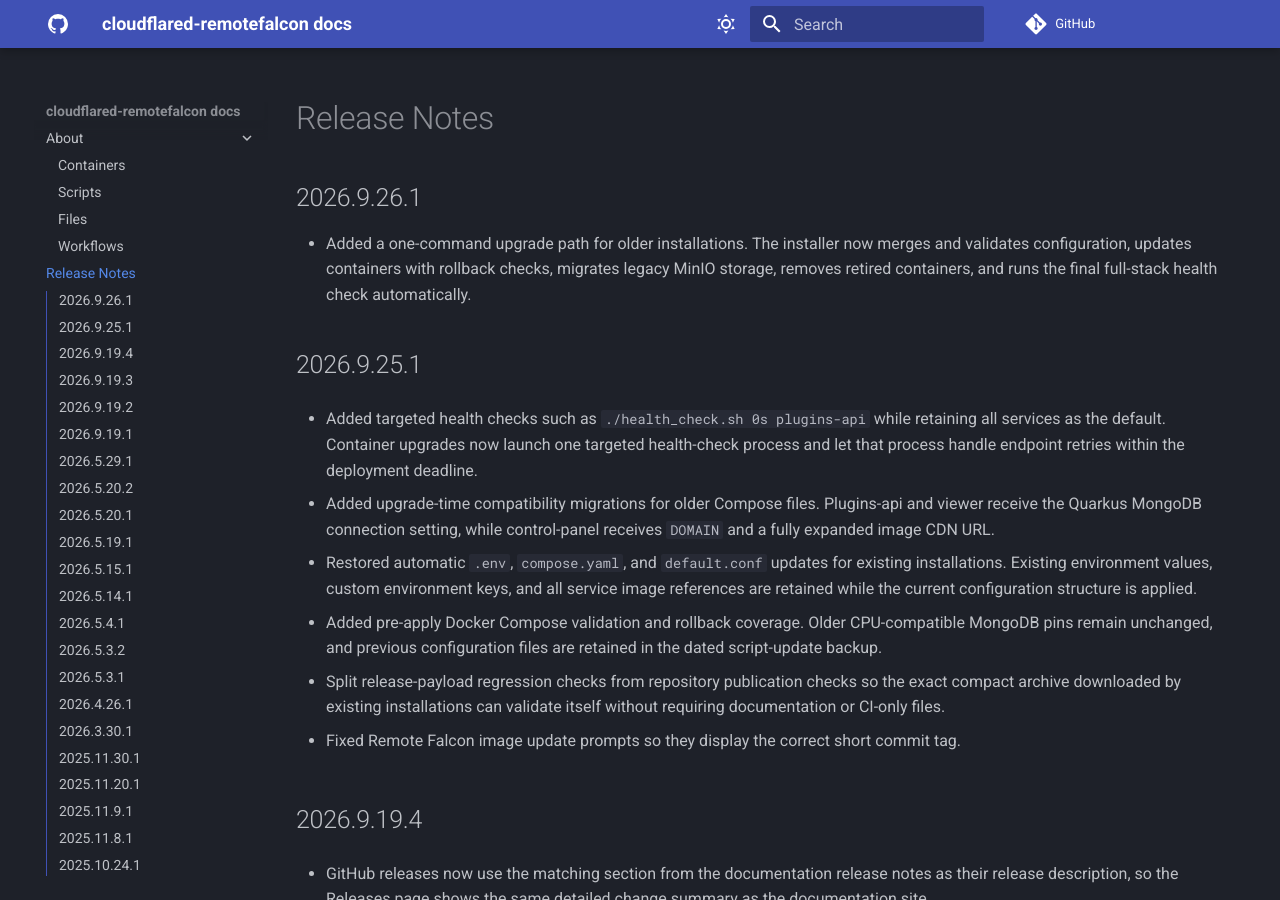
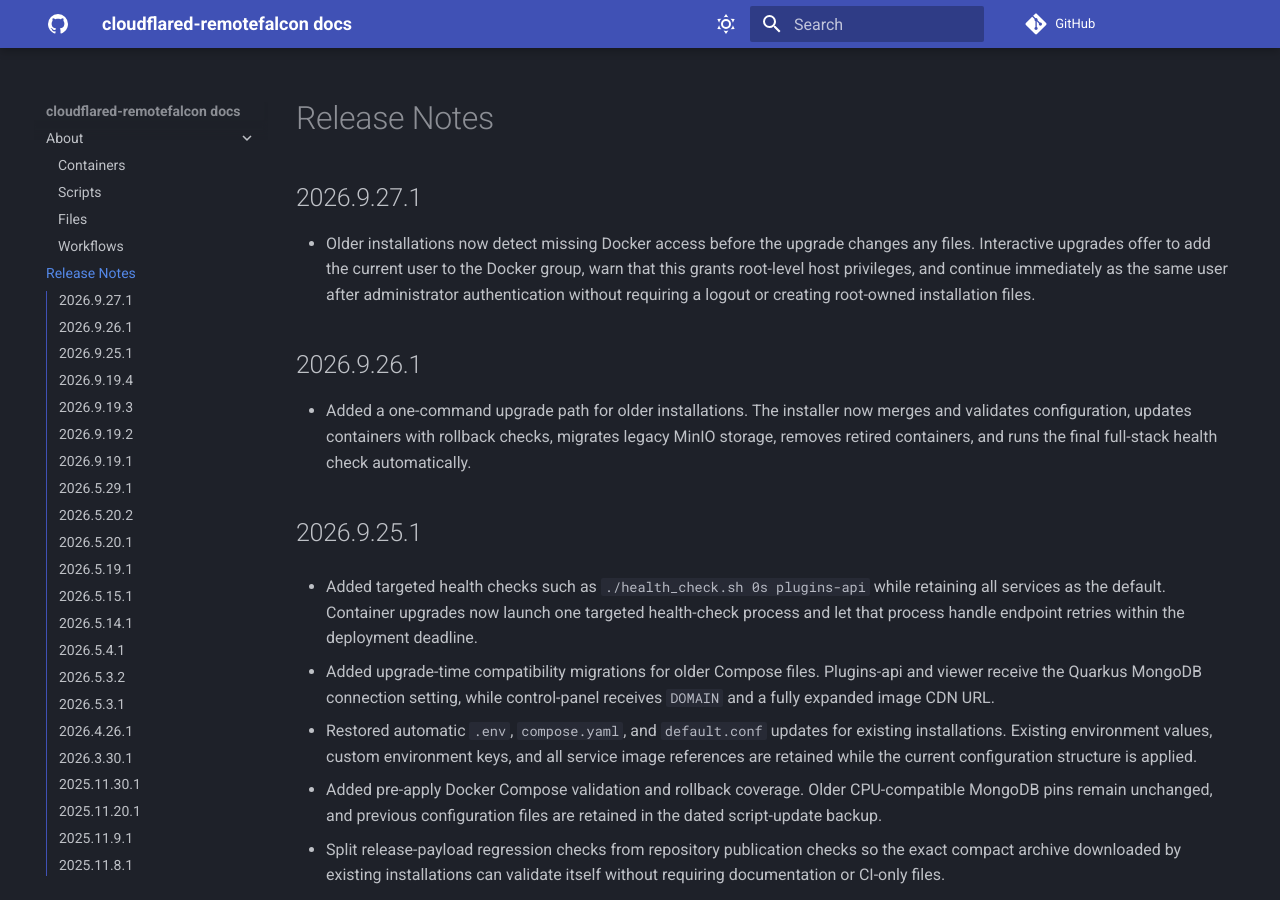
Before and after one commit to Ne0n09/cloudflared-remotefalcon, an MkDocs documentation site: the page built from docs/release-notes.md, in a window 1280 px wide and 900 px high. Built offline with MkDocs 1.6.1 and Material for MkDocs 9.7.7, drawn with Linux system fonts in a browser that asks for light colours; comment, search, counter and statistics services are not loaded.

Commit message:
Handle Docker access during upgrades

```diff
--- a/docs/release-notes.md
+++ b/docs/release-notes.md
@@ -1,4 +1,8 @@
 # Release Notes
+
+## 2026.9.27.1
+
+- Older installations now detect missing Docker access before the upgrade changes any files. Interactive upgrades offer to add the current user to the Docker group, warn that this grants root-level host privileges, and continue immediately as the same user after administrator authentication without requiring a logout or creating root-owned installation files.
 
 ## 2026.9.26.1
 
```
Also changed, not shown: docs/updates.md (+2 -0 lines), 3 other files.
